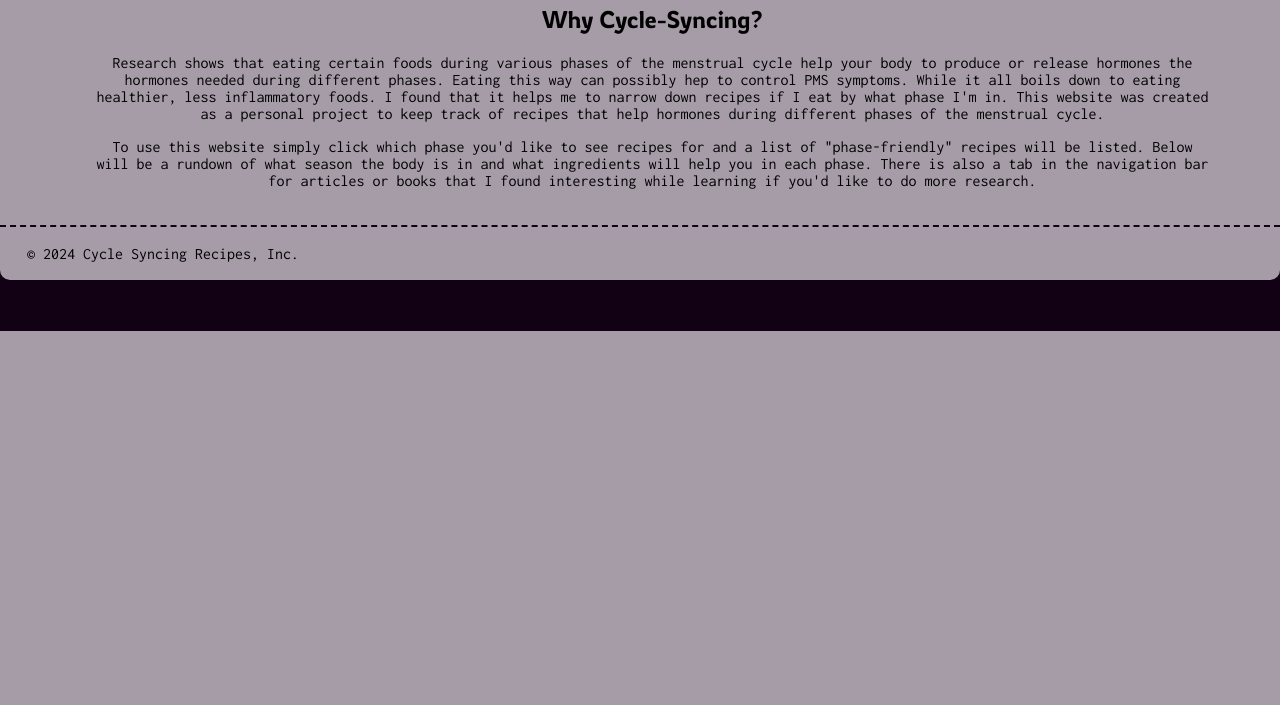
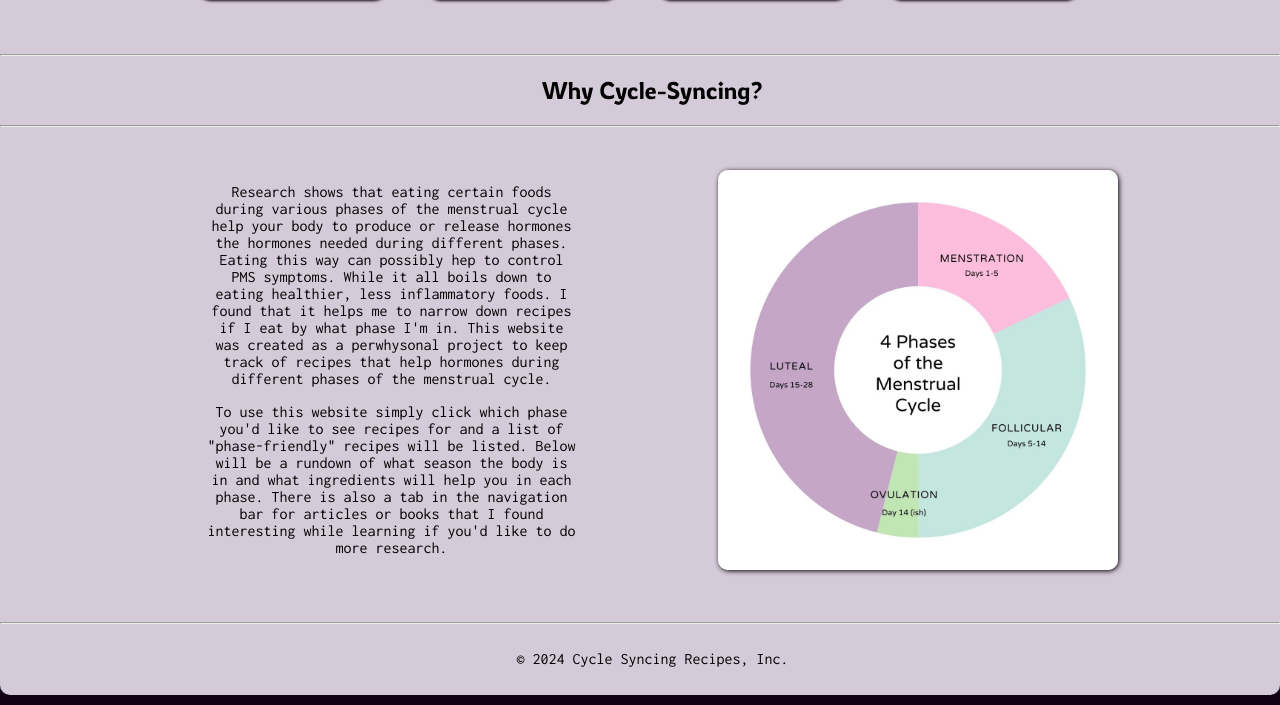
Before and after one commit to zjackson3163/Cycle-Syncing-Recipes, a PHP site: page / in a window 1280 px wide. Shown: the part 469-1174 px from the top of the page. Before the commit the page ends 800 px from the top, so only its background shows below. Run offline with PHP 8.4, Linux system fonts and the light colour scheme; data comes from the database, SQL or seed files in the repository.

Commit message:
updating home page css

```diff
--- a/index.php
+++ b/index.php
@@ -2,6 +2,8 @@
 <?php include 'view/navbar.php'; ?>
     <body class = "inside">
         <h1 id = "main_head">&#x1F31B&#x1FA78 Cycle Syncing Recipes &#x1FA78&#x1F31C</h1>
+        <p id = "slogan"> slogan for the website Lorem ipsum</p>
+        <hr>
 
         <div class="container">
 
@@ -20,14 +22,19 @@
                 </a>
             </section>
 
+            <hr>
+            <h2 class="why-head">Why Cycle-Syncing?</h2>
+            <hr>
             <section class = "why">
+                <div class="why-left">
+                    <p>Research shows that eating certain foods during various phases of the menstrual cycle help your body to produce or release hormones the hormones needed during different phases. Eating this way can possibly hep to control PMS symptoms. While it all boils down to eating healthier, less inflammatory foods. I found that it helps me to narrow down recipes if I eat by what phase I'm in. This website was created as a perwhysonal project to keep track of recipes that help hormones during different phases of the menstrual cycle.</p>
 
-                <h2>Why Cycle-Syncing?</h2>
+                    <p>To use this website simply click which phase you'd like to see recipes for and a list of "phase-friendly" recipes will be listed. Below will be a rundown of what season the body is in and what ingredients will help you in each phase. There is also a tab in the navigation bar for articles or books that I found interesting while learning if you'd like to do more research.</p>
+                </div>
 
-                <p>Research shows that eating certain foods during various phases of the menstrual cycle help your body to produce or release hormones the hormones needed during different phases. Eating this way can possibly hep to control PMS symptoms. While it all boils down to eating healthier, less inflammatory foods. I found that it helps me to narrow down recipes if I eat by what phase I'm in. This website was created as a personal project to keep track of recipes that help hormones during different phases of the menstrual cycle.</p>
-
-                <p>To use this website simply click which phase you'd like to see recipes for and a list of "phase-friendly" recipes will be listed. Below will be a rundown of what season the body is in and what ingredients will help you in each phase. There is also a tab in the navigation bar for articles or books that I found interesting while learning if you'd like to do more research.</p>
+                <img class= "why-right" src="images/4_Phases_of_the_Menstrual_Cycle_1.webp" alt="menstraul cycle phase circle chart">
             </section>
+            <hr>
         </div>
     </body>
 
--- a/main.css
+++ b/main.css
@@ -11,7 +11,7 @@ html{
 
 body:not(nav){
 
-    background-color: #a59ca7;
+    background-color: #d5cad8;
     border-color: #061802;
     border-radius: 10px;
     min-width: 80rem;
@@ -37,20 +37,18 @@ p, li, td, pre{
 
 #main_head{
     text-align: center;
-    margin-bottom: 30px;
+    margin-bottom: 10px;
+}
+
+#slogan{
+  text-align: center;
+  margin-bottom: 30px;
 }
 
 #phase_name{
     font-size: 30px;
 }
 
-.why{
-    text-align: center;
-    padding: 0px 70px 20px 70px;
-    border-top: 2px dashed #120014;
-    border-bottom: 2px dashed #120014;
-    margin-top: 20px;
-}
 
 nav{
     margin-bottom: 30px;
@@ -87,7 +85,7 @@ ul {
   }
 
   li a.navbar:hover {
-    background-color: #0c2e04;
+    background-color: #0c2e0493;
   }
 
   li a.active {
@@ -97,7 +95,7 @@ ul {
   #phase_pic_container{
     display: flex;
     justify-content: center;
-    border-top: 2px dashed #120014;
+    margin-bottom: 50px;
 
   }
 
@@ -115,6 +113,12 @@ ul {
     margin: 2% 1%;
     border-radius: 8%;
     width: 85%;
+    box-shadow: -2px 2px 3px #120014;
+
+  }
+
+  .phase_links:hover{
+    background-color: rgba(255, 255, 255, 0.116);
   }
 
 
@@ -154,9 +158,36 @@ ul {
 
     }
 
+    .why{
+      width: 85%;
+      text-align: center;
+      margin: 40px auto 50px 80px;
+      align-items: center;
+      display: flex;
+  }
+
+  .why-head{
+    text-align: center;
+  }
+
+  .why-left{
+    display: inline-block;
+    width: auto;
+    padding: 0 140px 0 100px;
+  }
+  .why-right{
+    display: inline-block;
+    width: 400px;
+    height: auto;
+    box-shadow: 1px 1px 5px black;
+    border-radius: 10px;
+    margin-right: 50px;
+  }
 
     footer{
         padding: 2px;
+        text-align: center;
+        margin-bottom: 10px;
     }
 
     /* phases dropdown */
@@ -202,7 +233,7 @@ ul {
     background-color: #f9f9f9;
     min-width: 160px;
     box-shadow: 0px 8px 16px 0px rgba(0,0,0,0.2);
-    border: 1px solid #27032c;
+    border: 1px solid #27032c2d;
     z-index: 1;
   }
 
@@ -214,7 +245,7 @@ ul {
     text-decoration: none;
     display: block;
     text-align: center;
-    border: 1px solid #27032c;
+    border: 1px solid #27032c27;
   }
 
   /* Add a grey background color to dropdown links on hover */
```
Also changed, not shown: images/4_Phases_of_the_Menstrual_Cycle_1.webp (added).
